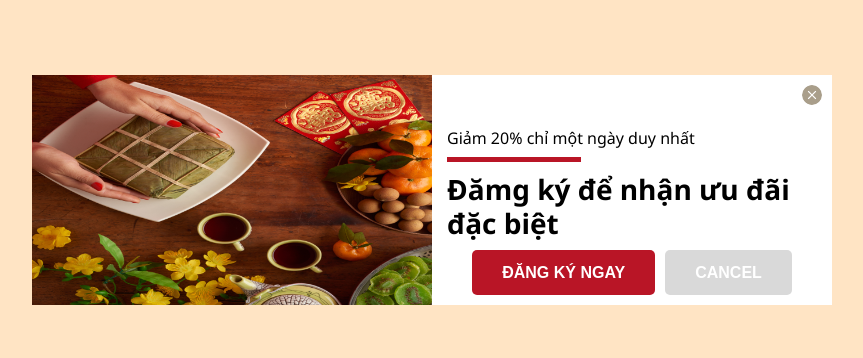
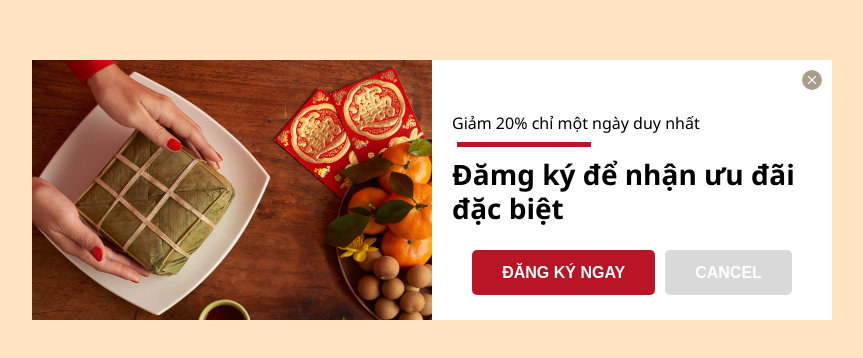
Before and after one commit to subiz/campaign-template, a Vue app: page / in a window 1280 px wide. Shown: the part 210-568 px from the top of the page, without its empty margins (208-1071 px from the left). Built offline with nearby package versions, Linux system fonts and the light colour scheme; the HTML template or start-up script is replaced by a standard one.

Commit message:
fix template 3

```diff
--- a/src/modal/template3.css
+++ b/src/modal/template3.css
@@ -17,7 +17,7 @@
   display: flex !important;
   flex: 1 !important;
   background-image: url("../assets/bg3.png") !important;
-  background-size: 100% 100% !important;
+  background-size: cover !important;
   background-repeat: no-repeat !important;
 }
 
@@ -51,7 +51,7 @@
   font-weight: normal !important;
   font-size: 16px !important;
   align-self: flex-start !important;
-  margin-left: 15px !important;
+  margin-left: 20px !important;
 }
 
 #subiz .template.template3 .red-div {
@@ -60,7 +60,7 @@
   height: 5px !important;
   background-color: #B91526 !important;
   align-self: flex-start !important;
-  margin-left: 15px !important;
+  margin-left: 25px !important;
 }
 
 #subiz .template.template3 .title {
@@ -71,39 +71,42 @@
   font-size: 28px !important;
   line-height: 34px !important;
   align-self: flex-start !important;
-  margin-left: 15px !important;
+  margin-left: 20px !important;
 }
 
 #subiz .template.template3 .form {
   width: 100% !important;
   padding-left: 10px !important;
   padding-right: 10px !important;
-  margin-left: 15px !important;
+  margin-left: 20px !important;
+}
+
+#subiz .template.template3 .form-item {
+  margin-top: 15px !important;
 }
 
 #subiz .template.template3 .label {
   font-family: "Segoe UI", Tahoma, Geneva, Verdana, sans-serif !important;
-  font-size: 15px !important;
-  color: #000 !important;
-  margin-top: 5px !important;
+  font-size: 14px !important;
+  color: #000000 !important;
+  margin-top: 10px !important;
 }
 
 #subiz .template.template3 .text-input {
   width: 90% !important;
-  height: 40px !important;
+  height: 30px !important;
   border: none !important;
-  border-bottom: 1px solid #d9d9d9 !important;
-  padding-left: 5px !important;
-  font-size: 13px !important;
+  border-bottom: 1px solid #a5a4a427 !important;
+  font-size: 15px !important;
   outline: 0 !important;
 }
 
 #subiz .template.template3 .buttons-container {
-  margin-top: 10px !important;
+  margin-top: 25px !important;
   display: flex !important;
   align-items: center !important;
   justify-content: center !important;
-  margin-bottom: 10px !important;
+  margin-bottom: 25px !important;
 }
 
 #subiz .template.template3 .primary-button {
@@ -121,6 +124,7 @@
   text-transform: uppercase !important;
   text-align: center !important;
   cursor: pointer !important;
+  outline: 0 !important;
 }
 
 #subiz .template.template3 .secondary-button {
@@ -162,5 +166,4 @@
 
 #subiz .template.template3 .mobile .left-content {
   position: relative !important;
-  background-size: cover !important;
 }
--- a/src/modal/template3.scss
+++ b/src/modal/template3.scss
@@ -15,7 +15,7 @@
 	display: flex  ;
 	flex:1  ;
 	background-image: url('../assets/bg3.png')  ;
-	background-size : 100% 100%  ;
+	background-size : cover  ;
 	background-repeat: no-repeat
 }
 .right-content{
@@ -46,7 +46,7 @@
 	font-weight: normal  ;
 	font-size: 16px  ;
 	align-self: flex-start  ;
-	margin-left: 15px  ;
+	margin-left: 20px  ;
 }
 .red-div{
 	margin-top: 8px  ;
@@ -54,7 +54,7 @@
 	height: 5px  ;
 	background-color: #B91526  ;
 	align-self: flex-start  ;
-	margin-left: 15px  ;
+	margin-left: 25px  ;
 }
 .title{
 	margin-top: 10px  ;
@@ -64,35 +64,37 @@
 	font-size: 28px  ;
 	line-height: 34px  ;
 	align-self: flex-start  ;
-	margin-left: 15px  ;
+	margin-left: 20px  ;
 }
 .form{
-	width: 100%  ;
+	width: 100%;
 	padding-left: 10px  ;
 	padding-right: 10px  ;
-	margin-left: 15px  ;
+	margin-left: 20px  ;
+}
+.form-item{
+	margin-top: 15px;;
 }
 .label{
 	font-family: 'Segoe UI', Tahoma, Geneva, Verdana, sans-serif;
-	font-size: 15px;
-	color: #000;
-	margin-top: 5px;
+	font-size: 14px;
+	color: #000000;
+	margin-top: 10px;
 }
 .text-input{
 	width: 90%  ;
-	height: 40px  ;
+	height: 30px  ;
 	border: none  ;
-	border-bottom: 1px solid #d9d9d9  ;
-	padding-left: 5px  ;
-	font-size: 13px  ;
+	border-bottom: 1px solid #a5a4a427  ;
+	font-size: 15px  ;
 	outline: 0  ;
 }
 .buttons-container{
-	margin-top: 10px  ;
+	margin-top: 25px  ;
 	display: flex  ;
 	align-items: center  ;
 	justify-content: center  ;
-	margin-bottom: 10px  ;
+	margin-bottom: 25px  ;
 }
 .primary-button{
 	margin-right: 5px  ;
@@ -109,6 +111,7 @@
 	text-transform: uppercase  ;
 	text-align: center  ;
 	cursor: pointer  ;
+	outline: 0;
 }
 .secondary-button{
 	margin-right: 5px  ;
@@ -146,5 +149,5 @@
 .mobile .left-content{
 	position: relative  ;
 	// background-color: aquamarine;
-  background-size: cover;
+  // background-size: cover;
 }
```
